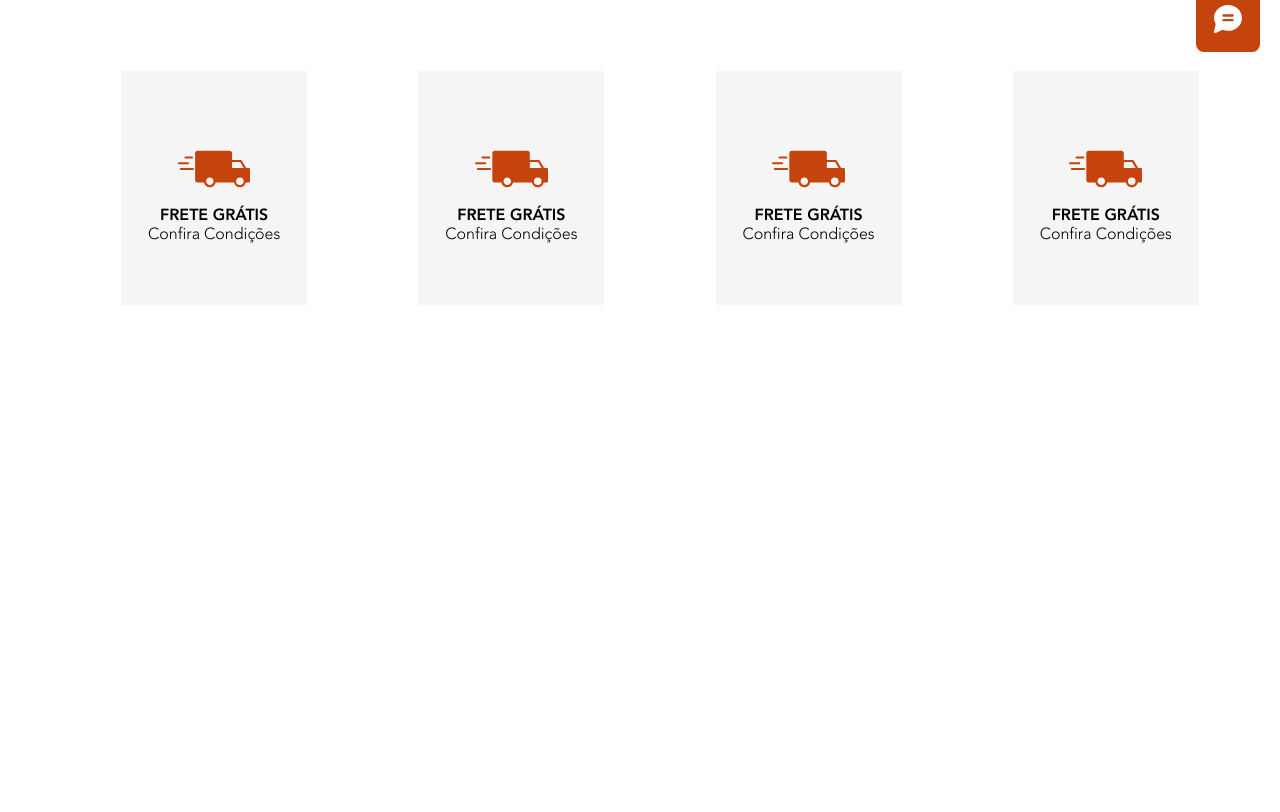
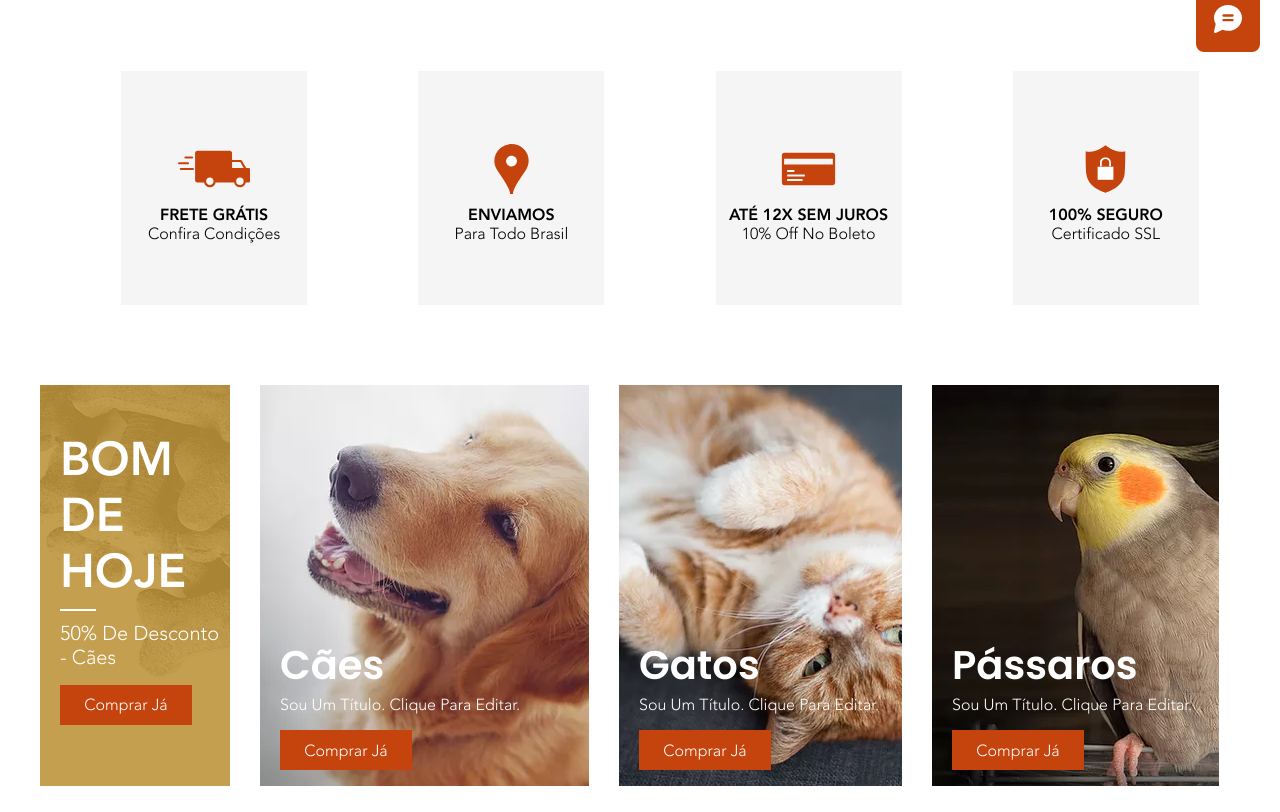
Before and after one commit to AV-Felipe/e-store-clone, a plain HTML site: page index.html in a window 1280 px wide. Shown: the part 728-1540 px from the top of the page. Before the commit the page ends 1113 px from the top, so only its background shows below. Drawn offline with Linux system fonts and the light colour scheme.

Commit message:
Create sales card list

```diff
--- a/index.html
+++ b/index.html
@@ -157,22 +157,58 @@
                 </li>
 
                 <li>
-                    <img src="assets/vectors/truck-icon.svg" alt="" />
-                    <p class="cardTitle">Frete grátis</p>
-                    <p class="cardText">confira condições</p>
+                    <img src="assets/vectors/map-pin-icon.svg" alt="" />
+                    <p class="cardTitle">Enviamos</p>
+                    <p class="cardText">para todo Brasil</p>
                 </li>
 
                 <li>
-                    <img src="assets/vectors/truck-icon.svg" alt="" />
-                    <p class="cardTitle">Frete grátis</p>
-                    <p class="cardText">confira condições</p>
+                    <img src="assets/vectors/credit-card-icon.svg" alt="" />
+                    <p class="cardTitle">Até 12x sem juros</p>
+                    <p class="cardText">10% off no boleto</p>
                 </li>
 
                 <li>
-                    <img src="assets/vectors/truck-icon.svg" alt="" />
-                    <p class="cardTitle">Frete grátis</p>
-                    <p class="cardText">confira condições</p>
+                    <img src="assets/vectors/security-logo.svg" alt="" />
+                    <p class="cardTitle">100% Seguro</p>
+                    <p class="cardText">certificado SSL</p>
                 </li>
+
+            </ul>
+
+            <ul class="salesList">
+
+                <li style="width: 190px; background-image: url(assets/pictures/bg-card-01.webp); box-shadow: inset 0 0 0 1000px #b68723cc; justify-content: center;">
+                    <p class="cardTitle" style="font-family: Avenir85; font-size: 47px;">BOM DE HOJE </p>
+                    <hr style="width: 20%; margin: 0; margin-top: 10px; margin-bottom: 10px; border-style: solid; color: #ffffff;">
+                    <p class="cardText" style="font-size: 20px;">50% de desconto - cães</p>
+                    <p><button type="button" class="cardButton">Comprar Já</button></p>
+                </li>
+
+                <li style="width: 329px; background-image: url(assets/pictures/bg-card-02.webp);">
+                    <p class="cardTitle">Cães </p>
+                    <p class="cardText">Sou um título. Clique para editar.</p>
+                    <p><button type="button" class="cardButton">Comprar Já</button></p>
+                </li>
+
+                <li style="width: 283px; background-image: url(assets/pictures/bg-card-03.webp);">
+                    <p class="cardTitle">Gatos</p>
+                    <p class="cardText">Sou um título. Clique para editar.</p>
+                    <p><button type="button" class="cardButton">Comprar Já</button></p>
+                </li>
+
+                <li style="width: 287px; background-image: url(assets/pictures/bg-card-04.webp);">
+                    <p class="cardTitle">Pássaros</p>
+                    <p class="cardText">Sou um título. Clique para editar.</p>
+                    <p><button type="button" class="cardButton">Comprar Já</button></p>
+                </li>
+
+                <li style="width: 561px; background-image: url(assets/pictures/bg-card-05.webp);">
+                    <p class="cardTitle">Peixes</p>
+                    <p class="cardText">Sou um título. Clique para editar.</p>
+                    <p><button type="button" class="cardButton">Comprar Já</button></p>
+                </li>
+
 
             </ul>
 
--- a/styles.css
+++ b/styles.css
@@ -81,11 +81,12 @@ body {
     background-color: #018189;
     display: flex;
     flex-direction: row-reverse;
-    flex-wrap: wrap;
+    flex-wrap: nowrap;
 }
 @media (max-width: 820px) {
     #fixedHeaderLine1 {
         justify-content: center;
+        flex-wrap: wrap;
     }
 
     #fixedHeaderLine1 li {
@@ -192,7 +193,7 @@ body {
 #fixedHeaderLine2 #mobileMenu {
     display: none;
 }
-@media (max-width: 775px) {
+@media (max-width: 865px) {
     #fixedHeaderLine2 .mobileMenuItem {
         display: none;
     }
@@ -221,7 +222,7 @@ body {
     color: #c5440d;
 }
 
-@media (max-width: 775px) {
+@media (max-width: 865px) {
     #fixedHeaderLine3 .mobileMenuItem {
         display: none;
     }
@@ -302,7 +303,7 @@ body {
     }
 }
 
-@media (max-width: 775px) {
+@media (max-width: 865px) {
     #fixedHeaderLine3 #loginButton.mobileMenuItem {
         display: none;
     }
@@ -409,3 +410,56 @@ body {
     text-transform: capitalize;
     margin: 0;
 }
+
+/* sales list */
+
+.salesList {
+    display: flex;
+    list-style-type: none;
+    margin-top: 80px;
+    margin-bottom: 80px;
+    justify-content: flex-start;
+    flex-wrap: wrap;
+    column-gap: 30px;
+    row-gap: 30px;
+}
+
+.salesList li {
+    height: 25.0625rem;
+    box-sizing: border-box;
+    padding-left: 20px;
+    display: flex;
+    flex-direction: column;
+    align-items: flex-start;
+    justify-content: flex-end;
+}
+.cardButton {
+    width: 132px;
+    height: 40px;
+    background-color: #c5440d;
+    font-family: "Avenir35";
+    color: #ffffff;
+    font-size: 16px;
+    border: none;
+}
+
+.cardButton:hover{
+    background-color: #ffffff;
+    border: 1px solid #c5440d;
+    color: #c5440d;
+}
+
+.salesList .cardTitle {
+    font-family: "Poppins";
+    color: #ffffff;
+    font-size: 2.5rem;
+    margin: 0;
+}
+
+.salesList .cardText {
+    font-family: "Avenir35";
+    color: #ffffff;
+    font-size: 1rem;
+    text-transform: capitalize;
+    margin: 0;
+}
```
Also changed, not shown: assets/pictures/bg-card-01.webp (added), assets/pictures/bg-card-02.webp (added), assets/pictures/bg-card-03.webp (added), assets/pictures/bg-card-04.webp (added), assets/pictures/bg-card-05.webp (added), assets/vectors/credit-card-icon.svg (added), assets/vectors/map-pin-icon.svg (added), assets/vectors/security-logo.svg (added).
